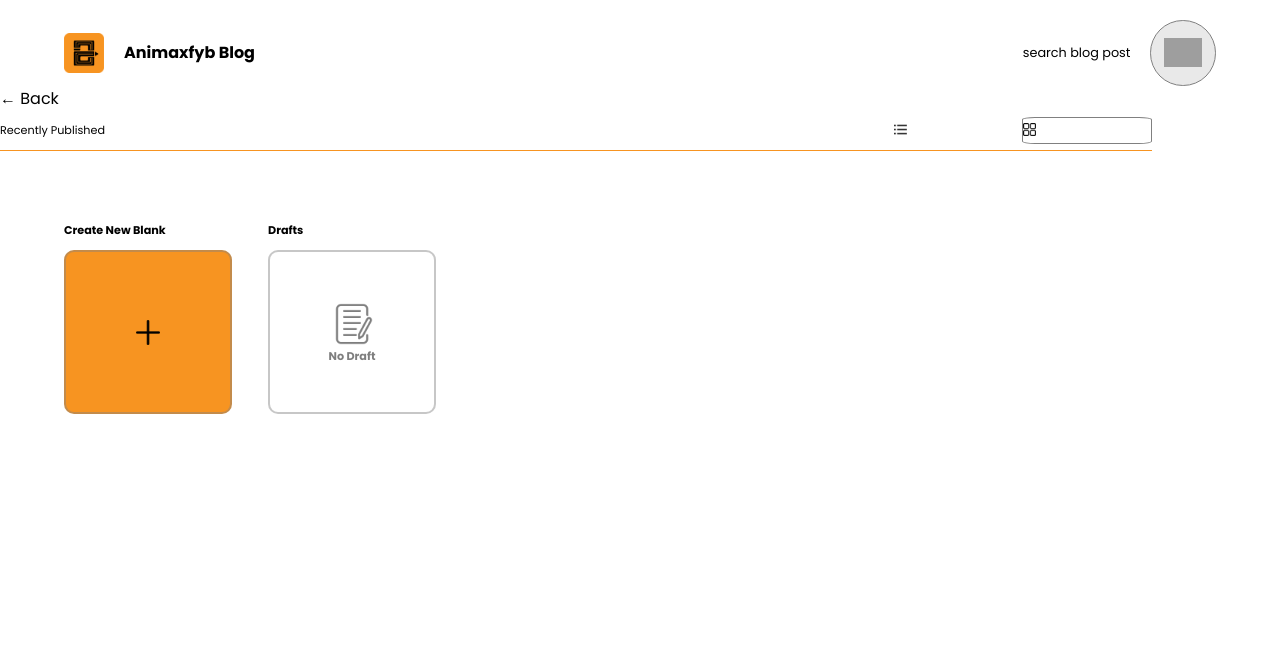
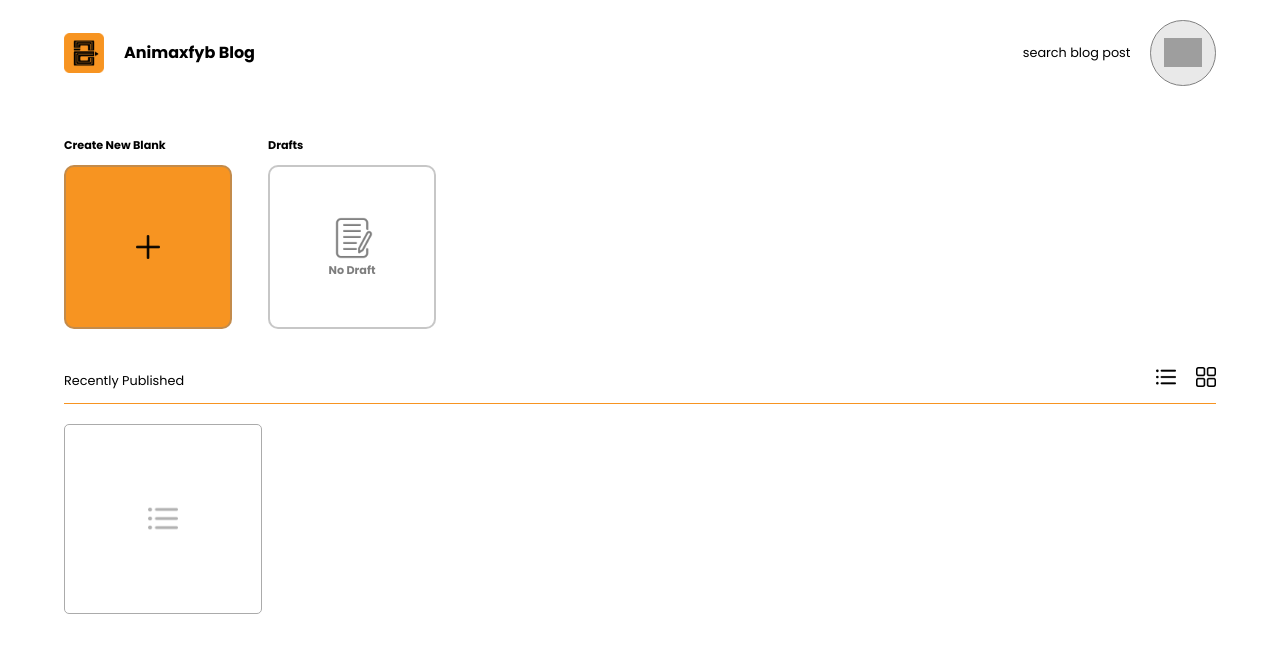
Before and after one commit to nightfire-studios/animax-blog, a React (Vite) app: page / in a window 1280 px wide. Shown: the top 652 px of the page. Built offline with nearby package versions, Linux system fonts and the light colour scheme; grey boxes are pictures that could not be loaded.

Commit message:
Project merged and up to date

```diff
--- a/src/App.css
+++ b/src/App.css
@@ -17,7 +17,7 @@ body{
     display: flex;
     justify-content: space-between;
     align-items: center;
-    padding-top: 20px;
+    padding: 20px 0;
 
     .navbar_content{
       width: 50%;
@@ -82,54 +82,10 @@ body{
     }
   }
 
-  .container{
-    width: 90%;
-    display: flex;
-    justify-content: space-between;
-    border-bottom: 1px solid #F79421;
-
-
-    .main_heading{
-      width: 50%;
-
-       p{
-        font-size: .7rem;
-       }
-    }
-
-
-    .corner_items{
-      width: 50%;
-      display: flex;
-      justify-content: flex-end;
-      align-items: center;
-
-      .rows{
-
-
-
-        img{
-          width:10%;
-        }
-      }
-
-      .grid{
-        border: gray 1px solid;
-        border-radius: 10%;
-        place-items: center;
-
-        img{
-          width: 10%;
-
-        }
-      }
-    }
-  }
-
   .dashboard_main_content{
     width: 90%;
     margin: auto;
-    margin-top: 60px;
+    margin-top: 20px;
 
 
     .dashboard_content{
@@ -206,6 +162,71 @@ body{
 
 
   }
+
+  .recent{
+
+    .container{
+      width: 90%;
+      margin: auto;
+      .recent_header{
+
+        display: flex;
+        justify-content: space-between;
+        border-bottom: 1px solid #F79421;
+        margin-top: 30px;
+
+        .main_heading{
+          p{
+            font-size: .8rem;
+          }
+        }
+
+        .corner_items{
+          display: flex;
+          align-items: center;
+          gap: 20px;
+
+          .nav_icons{
+            width: 20px;
+
+            img{
+              width: 100%;
+            }
+          }
+        }
+
+      }
+
+      /* recent preview styling begin here... */
+      .recent_container{
+       .blog_previews{
+        width: 100%;
+        height: 50dvh;
+
+          .no_preview{
+            width: 17%;
+            height: 47%;
+            border: 1px solid rgb(171, 171, 171);
+            display: grid;
+            place-items: center;
+            margin-top: 20px;
+            border-radius: 5px;
+
+            img{
+              width: 15%;
+              opacity: .3;
+            }
+          }
+
+       }
+      }
+    }
+
+  }
+
+
+
+
 
   .main_blog_page{
     background-color: rgba(223, 216, 216, 0.151);
--- /dev/null
+++ b/src/BlogPreview.jsx
@@ -0,0 +1,46 @@
+import list from "./images/list.png"
+import menu from "./images/menu.png"
+
+
+const BlogPreview = () => {
+
+    const noPreview = ()=>{
+        return(
+            <div className="no_preview">
+                <img src={list} alt="no preview icon" />
+            </div>
+        )
+    }
+
+    return (
+        <>
+            <div className="recent">
+                <div className="container">
+                    <div className="recent_header">
+                        <div className="main_heading">
+                            <p>Recently Published</p>
+                        </div>
+                        <div className="corner_items">
+                            <div className="rows nav_icons">
+                                <img src={list} alt="checklist" />
+                            </div>
+                            <div className="grid nav_icons">
+                                <img src={menu} alt="menu" />
+                            </div>
+                        </div>
+                    </div>
+
+                    <div className="recent_container">
+                        <div className="blog_previews">
+                            {noPreview()}
+                        </div>
+                    </div>
+                </div>
+
+            </div>
+
+        </>
+    )
+}
+
+export default BlogPreview
--- a/src/Dashboard.jsx
+++ b/src/Dashboard.jsx
@@ -1,33 +1,13 @@
 import { Link } from "react-router-dom"
-import list from "./images/list.png"
-import menu from"./images/menu.png"
+
 import plus from './images/plus.png'
 import draft from './images/draft.png';
+import BlogPreview from "./BlogPreview";
 
 
 const Dashboard = ()=>{
     return (
         <>
-            <Link to="/">&larr; Back</Link>
-
-                <div className="container">
-                    <div className="main_heading">
-                        <p>Recently Published</p>
-                    </div>
-                    <div className="corner_items">
-                        <div className="rows">
-                            <img src={list} alt="checklist" />
-                        </div>
-                        <div className="grid">
-                            <img src={menu} alt="menu" />
-                        </div>
-                    </div>
-                </div>
-
-
-            {/* <Link to="/dashboards"> blog &rarr;</Link> */}
-
-
             <div className="dashboard_main_content">
                <div className="dashboard_content">
 
@@ -72,6 +52,8 @@ const Dashboard = ()=>{
                </div>
             </div>
 
+           <BlogPreview />
+
         </>
     )
 }
```
